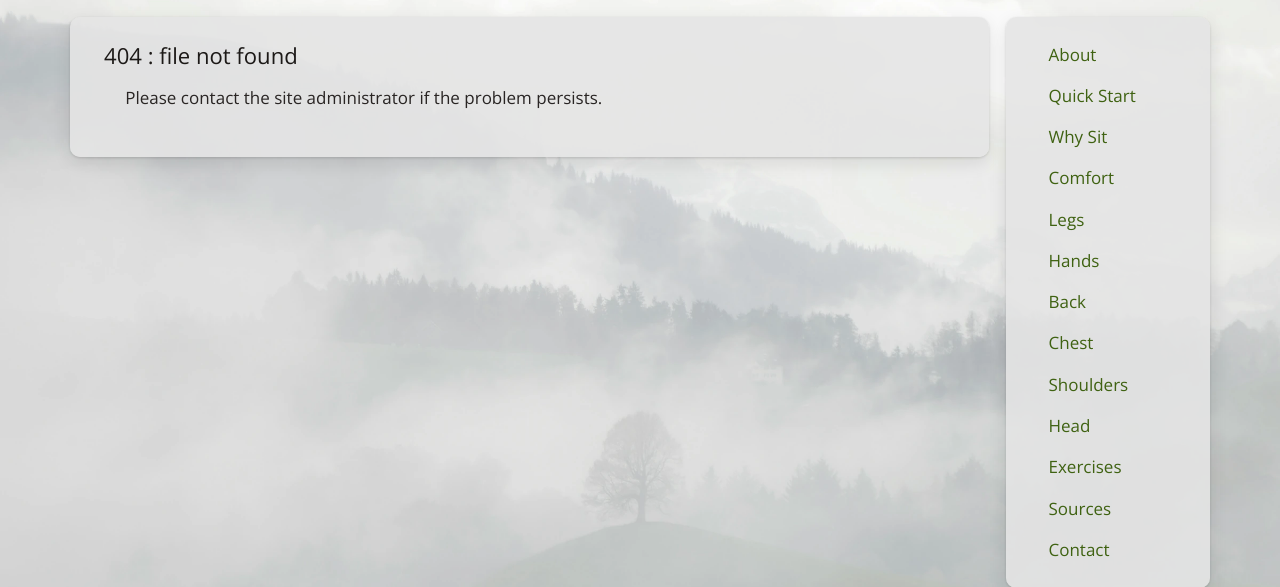
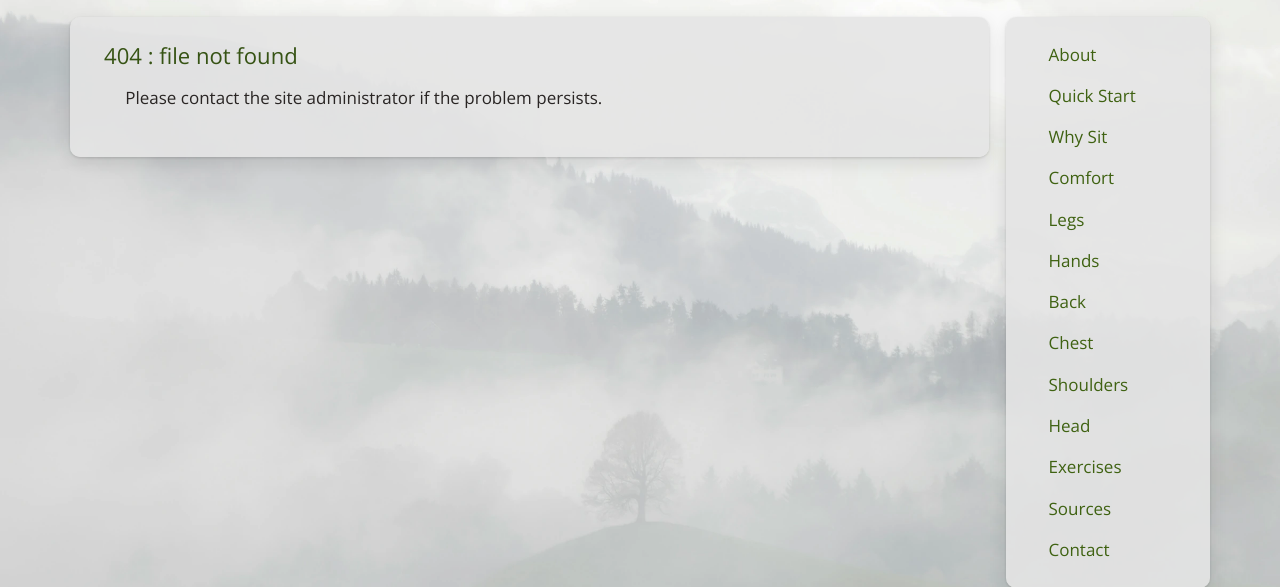
Before and after one commit to jamescrg/meditation-posture, a Django app: template templates/404.html in a window 1280 px wide. Shown: the top 587 px of the page. Run offline with Django 3.2, Linux system fonts and the light colour scheme; the template is opened without the code that fills it, so the values that code supplies are empty; some libraries are stand-ins or nearby versions.

Commit message:
Round image corners; color headings dark green

```diff
--- a/static/styles/styles.css
+++ b/static/styles/styles.css
@@ -98,12 +98,13 @@ typography
 ------------------------------------------------*/
 
 h1, h2, h3 {
+  /* a darker shade of the link green */
+  color: var(--lime-900);
   font-weight: 500;
   line-height: 1.1;
 }
 
 h1 {
-	color: var(--stone-900);
 	font-size: 1.3rem;
 	margin:0;
   margin-bottom: 1.13rem;
@@ -111,14 +112,12 @@ h1 {
 }
 
 h2 {
-	color: var(--stone-800);
 	font-size: 1.2rem;
 	margin: 1.5rem 0 1.13rem 0.63rem;
 	padding: 0;
 }
 
 h3 {
-	color: var(--stone-800);
 	font-size: 1.1rem;
 	margin:0;
   margin-left: 0.31rem;
@@ -158,6 +157,7 @@ blockquote p:last-child {
 }
 
 .img-responsive {
+  border-radius: 4px;
   display: block;
   height: auto;
   max-width: 100%;
```
